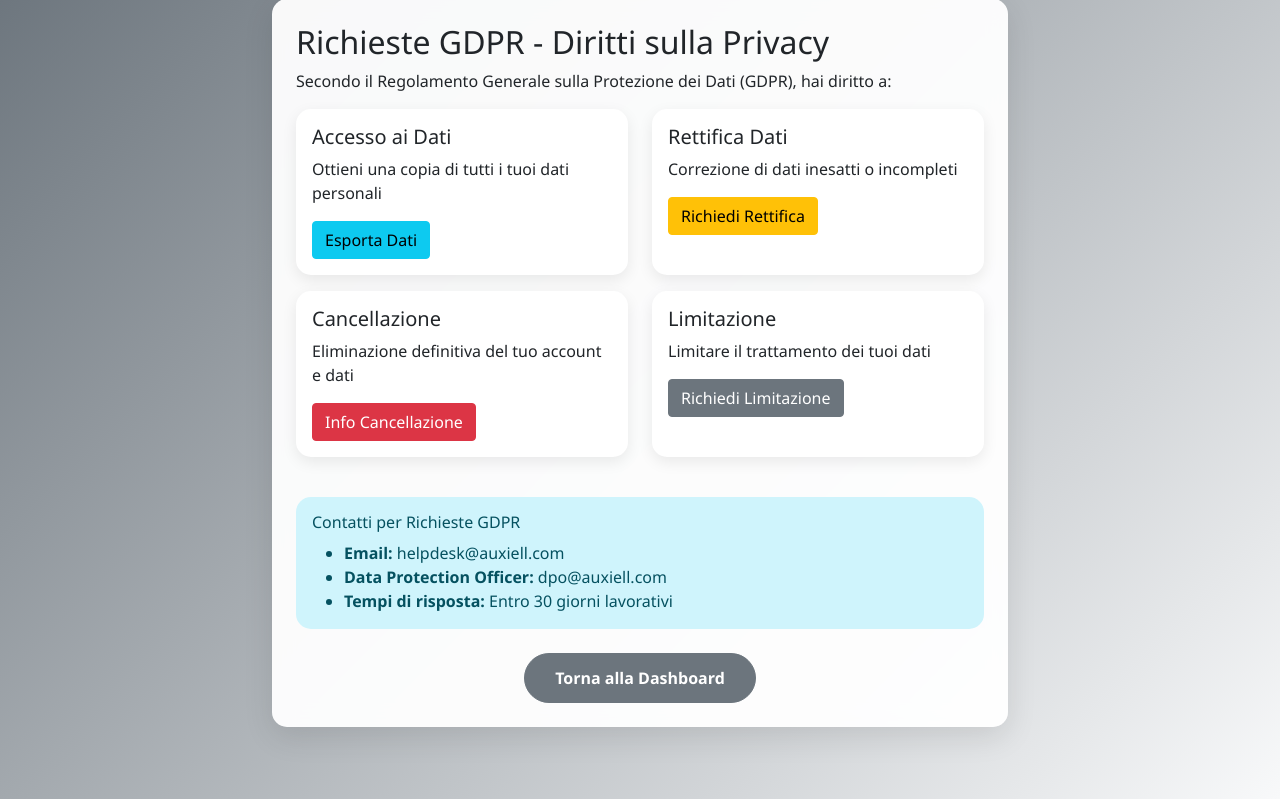
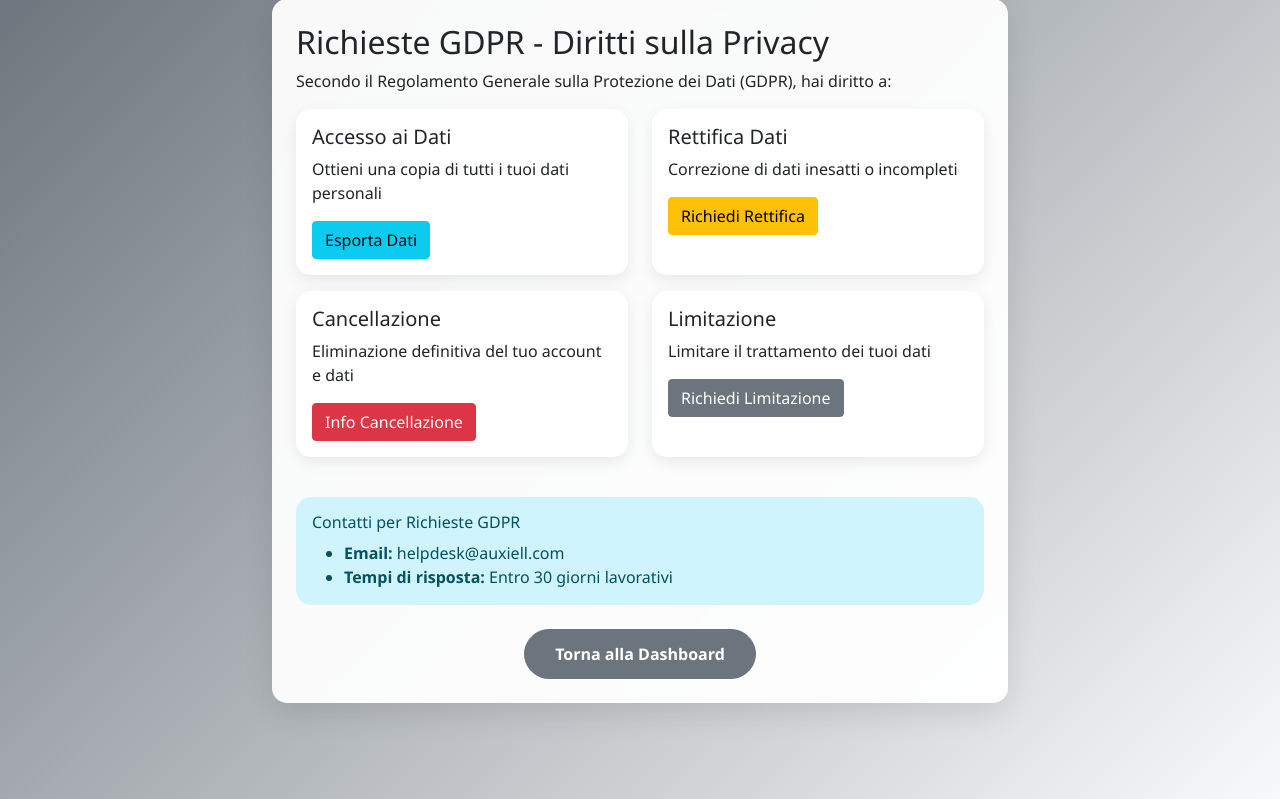
Before and after one commit to matteo-farinelli/azure-deploy, a Flask app: template templates/gdpr_requests.html in a window 1280 px wide. Shown: the part 25-824 px from the top of the page. Run offline with Flask 3, Linux system fonts and the light colour scheme; the template is opened without the code that fills it, so the values that code supplies are empty.

Commit message:
Update gdpr_requests.html

```diff
--- a/templates/gdpr_requests.html
+++ b/templates/gdpr_requests.html
@@ -67,7 +67,6 @@
                     <h6>Contatti per Richieste GDPR</h6>
                     <ul class="mb-0">
                         <li><strong>Email:</strong> helpdesk@auxiell.com</li>
-                        <li><strong>Data Protection Officer:</strong> dpo@auxiell.com</li>
                         <li><strong>Tempi di risposta:</strong> Entro 30 giorni lavorativi</li>
                     </ul>
                 </div>
```
